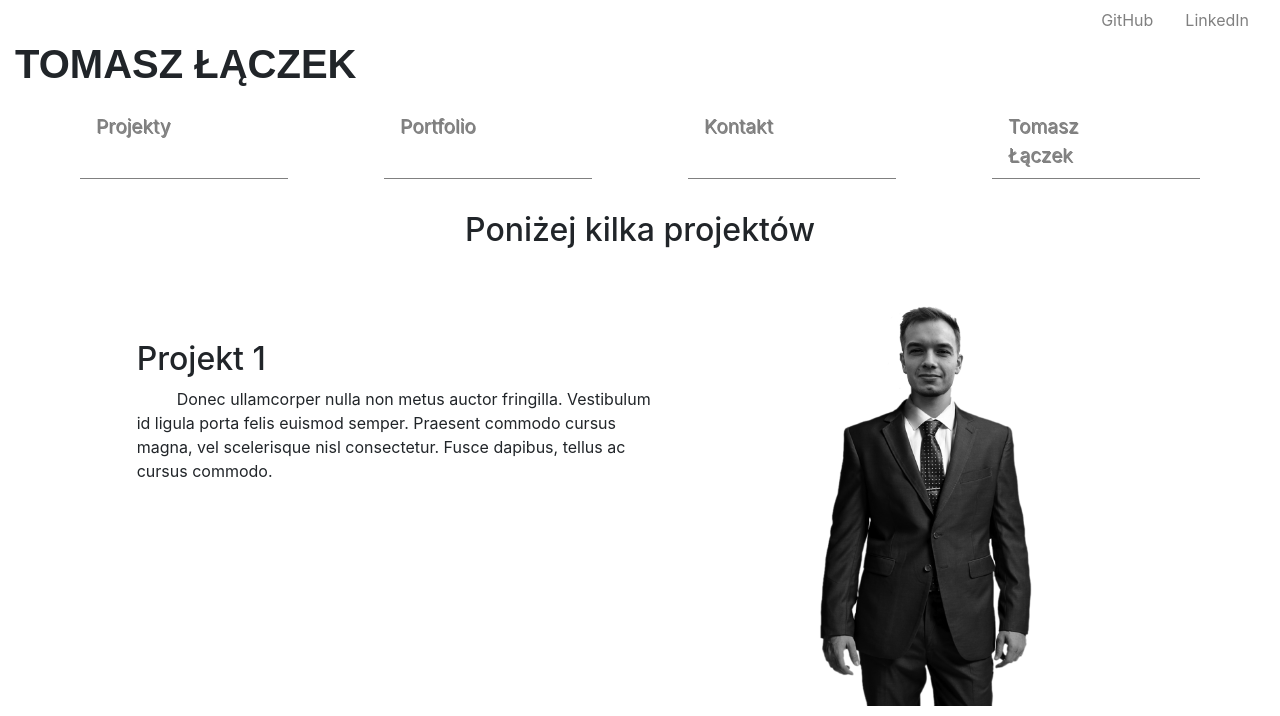
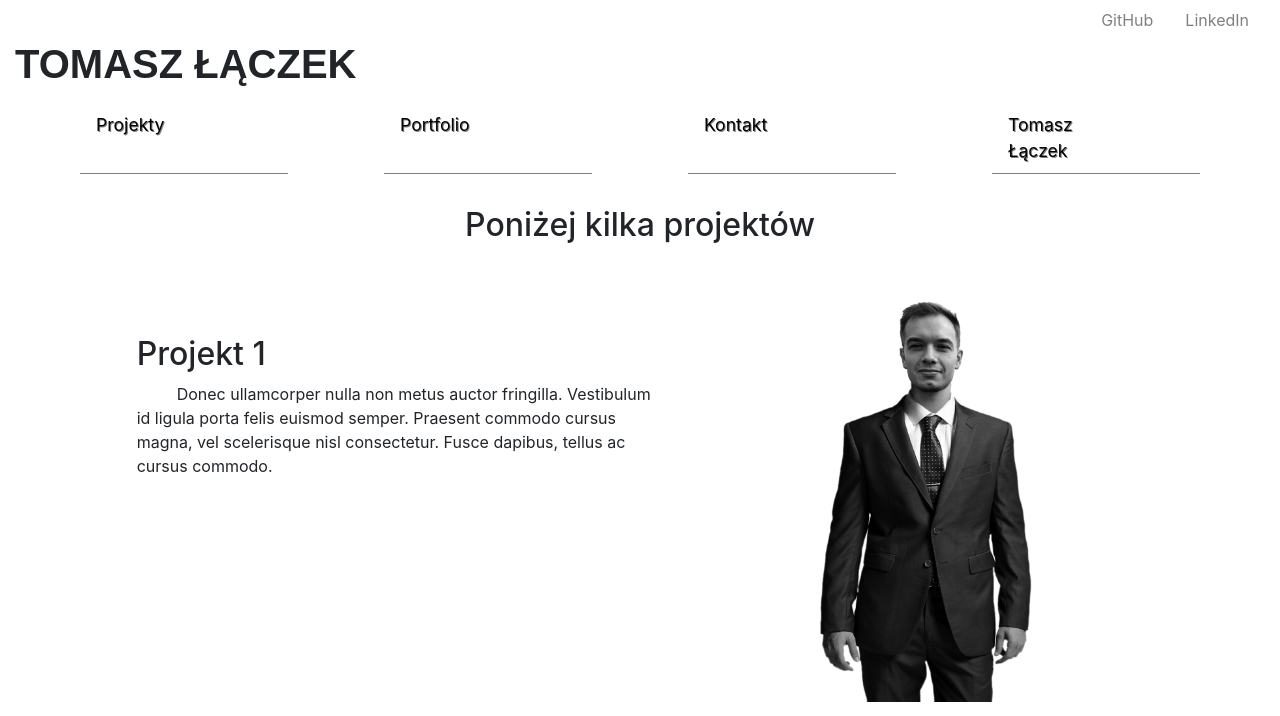
Before and after one commit to TomLaczek/mySite, a plain HTML site: page index.html in a window 1280 px wide. Shown: the top 716 px of the page. Drawn offline with nearby package versions, Linux system fonts and the light colour scheme.

Commit message:
small fixes

```diff
--- a/css/style.css
+++ b/css/style.css
@@ -19,7 +19,7 @@ li a.active{
     color:black;
 }
 li.menu{
-    font-size: 1.2rem;
+    font-size: 1.1rem;
     text-align: left;
     text-shadow:1px 1px gray;
     border-bottom:1px solid gray;
--- a/index.html
+++ b/index.html
@@ -34,16 +34,16 @@
                 <div class="col-sm rs">
                     <ul class="nav justify-content-center menu">
                         <li class="nav-item menu">
-                            <a class="nav-link" href="./projekty.html">Projekty</a>
+                            <a class="nav-link active" href="./projekty.html">Projekty</a>
                         </li>
                         <li class="nav-item menu">
-                            <a class="nav-link" href="#">Portfolio</a>
+                            <a class="nav-link active" href="#">Portfolio</a>
                         </li>
                         <li class="nav-item menu">
-                            <a class="nav-link" href="./contact.html">Kontakt</a>
+                            <a class="nav-link active" href="./contact.html">Kontakt</a>
                         </li>
                         <li class="nav-item menu">
-                            <a class="nav-link" href="./aboutme.html">Tomasz Łączek</a>
+                            <a class="nav-link active" href="./aboutme.html">Tomasz Łączek</a>
                         </li>
                     </ul>
                 </div>
--- a/js/contact.js
+++ b/js/contact.js
@@ -1,3 +1,3 @@
 function questionSent() {
-    alert("Wysłano wiadomość \"Blank\"");
+    alert("Nie wysłano wiadomości \"Blank\"");
 };
```
Also changed, not shown: aboutme.html (+4 -4 lines).
